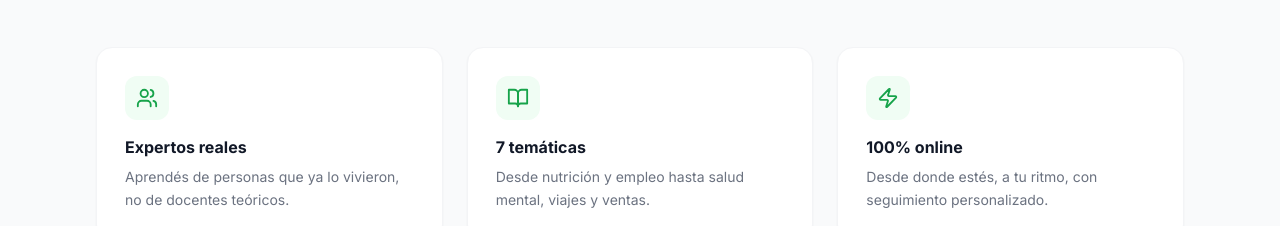
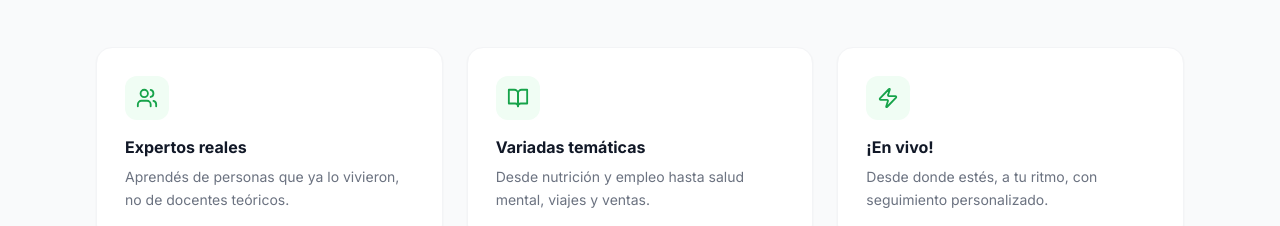
Before and after one commit to ttomifernandez/all-ask, a Next.js app: page / in a window 1280 px wide. Shown: the part 2380-2606 px from the top of the page. Built offline with nearby package versions, Linux system fonts and the light colour scheme.

Commit message:
update card titles: variadas temáticas + en vivo

```diff
--- a/components/About.tsx
+++ b/components/About.tsx
@@ -13,13 +13,13 @@ const cards = [
   {
     icon: BookOpen,
     color: 'bg-brand-50 text-brand-600',
-    title: '7 temáticas',
+    title: 'Variadas temáticas',
     body: 'Desde nutrición y empleo hasta salud mental, viajes y ventas.',
   },
   {
     icon: Zap,
     color: 'bg-brand-50 text-brand-600',
-    title: '100% online',
+    title: '¡En vivo!',
     body: 'Desde donde estés, a tu ritmo, con seguimiento personalizado.',
   },
   {
```
